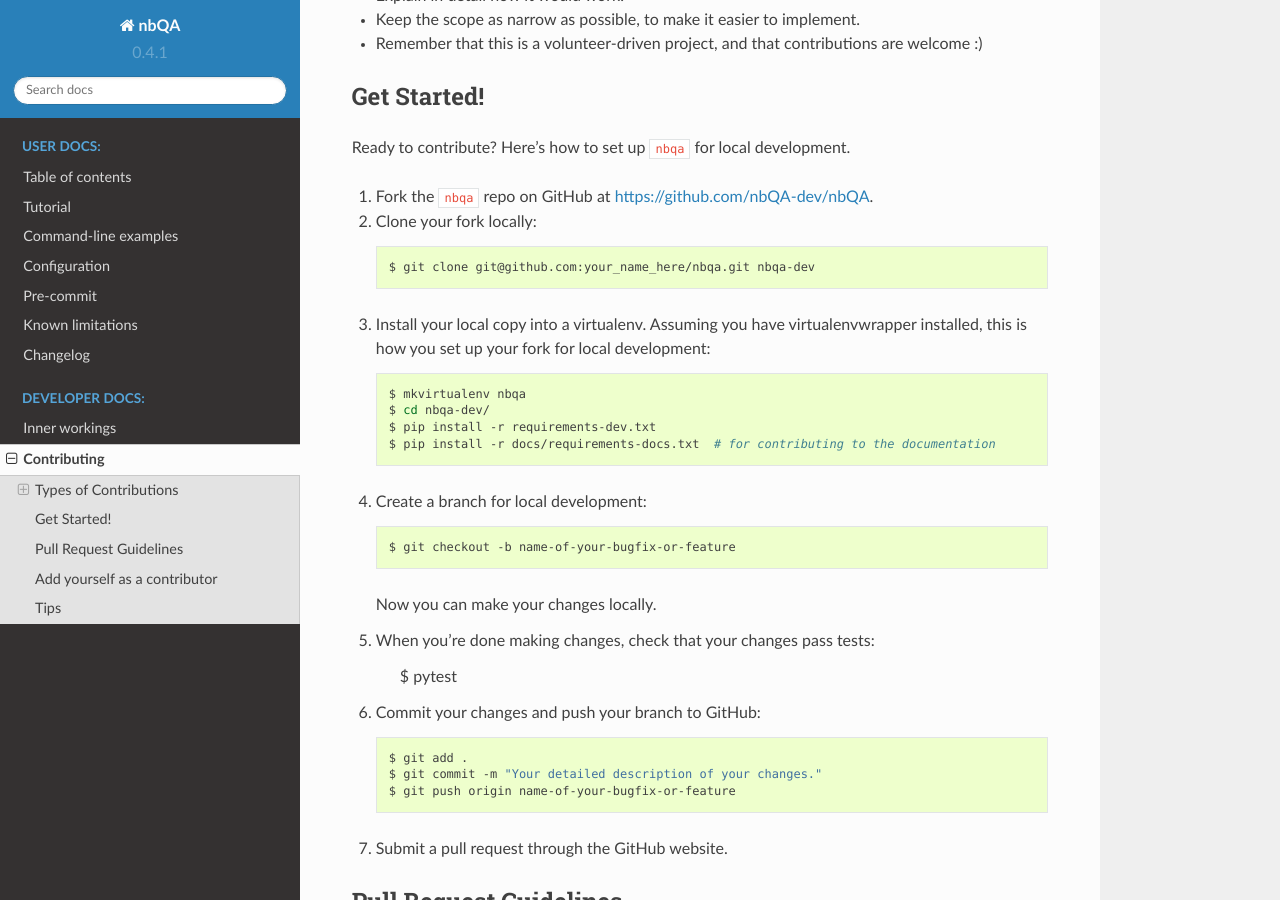
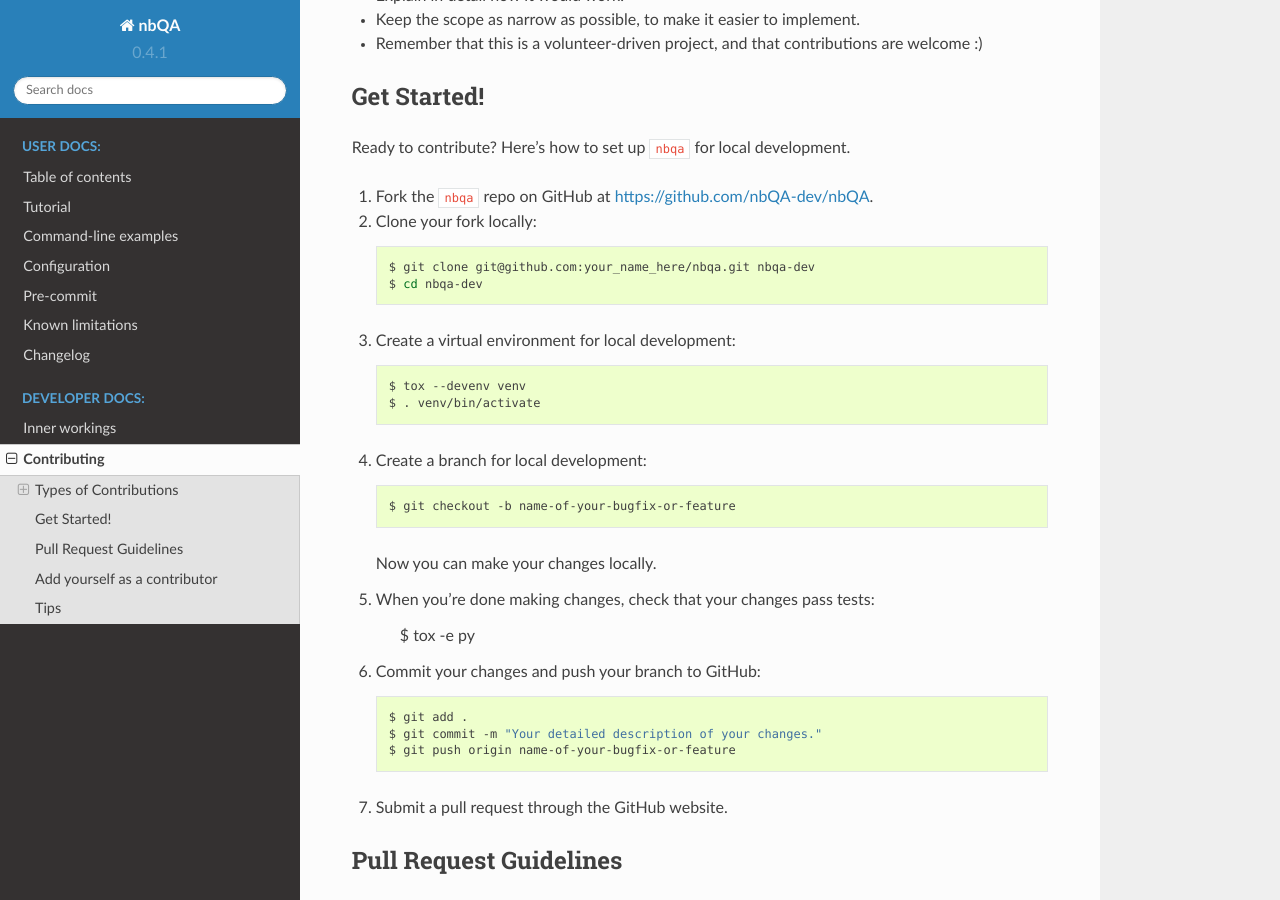
Before and after one commit to nbQA-dev/nbQA, a Sphinx documentation site: the page built from docs/contributing.rst, in a window 1280 px wide and 900 px high, scrolled down 1106 px. Built offline with Sphinx 7.4.7 and the Read the Docs theme 2.0.0, drawn with Linux system fonts in a browser that asks for light colours.

Commit message:
Use tox in contributing guide (#475)
* Use tox in contributing guide

* Update contributing.rst

```diff
--- a/docs/contributing.rst
+++ b/docs/contributing.rst
@@ -65,13 +65,12 @@ Ready to contribute? Here's how to set up ``nbqa`` for local development.
 2. Clone your fork locally::
 
     $ git clone git@github.com:your_name_here/nbqa.git nbqa-dev
+    $ cd nbqa-dev
 
-3. Install your local copy into a virtualenv. Assuming you have virtualenvwrapper installed, this is how you set up your fork for local development::
+3. Create a virtual environment for local development::
 
-    $ mkvirtualenv nbqa
-    $ cd nbqa-dev/
-    $ pip install -r requirements-dev.txt
-    $ pip install -r docs/requirements-docs.txt  # for contributing to the documentation
+    $ tox --devenv venv
+    $ . venv/bin/activate
 
 4. Create a branch for local development::
 
@@ -81,7 +80,7 @@ Ready to contribute? Here's how to set up ``nbqa`` for local development.
 
 5. When you're done making changes, check that your changes pass tests:
 
-    $ pytest
+    $ tox -e py
 
 6. Commit your changes and push your branch to GitHub::
 
```
